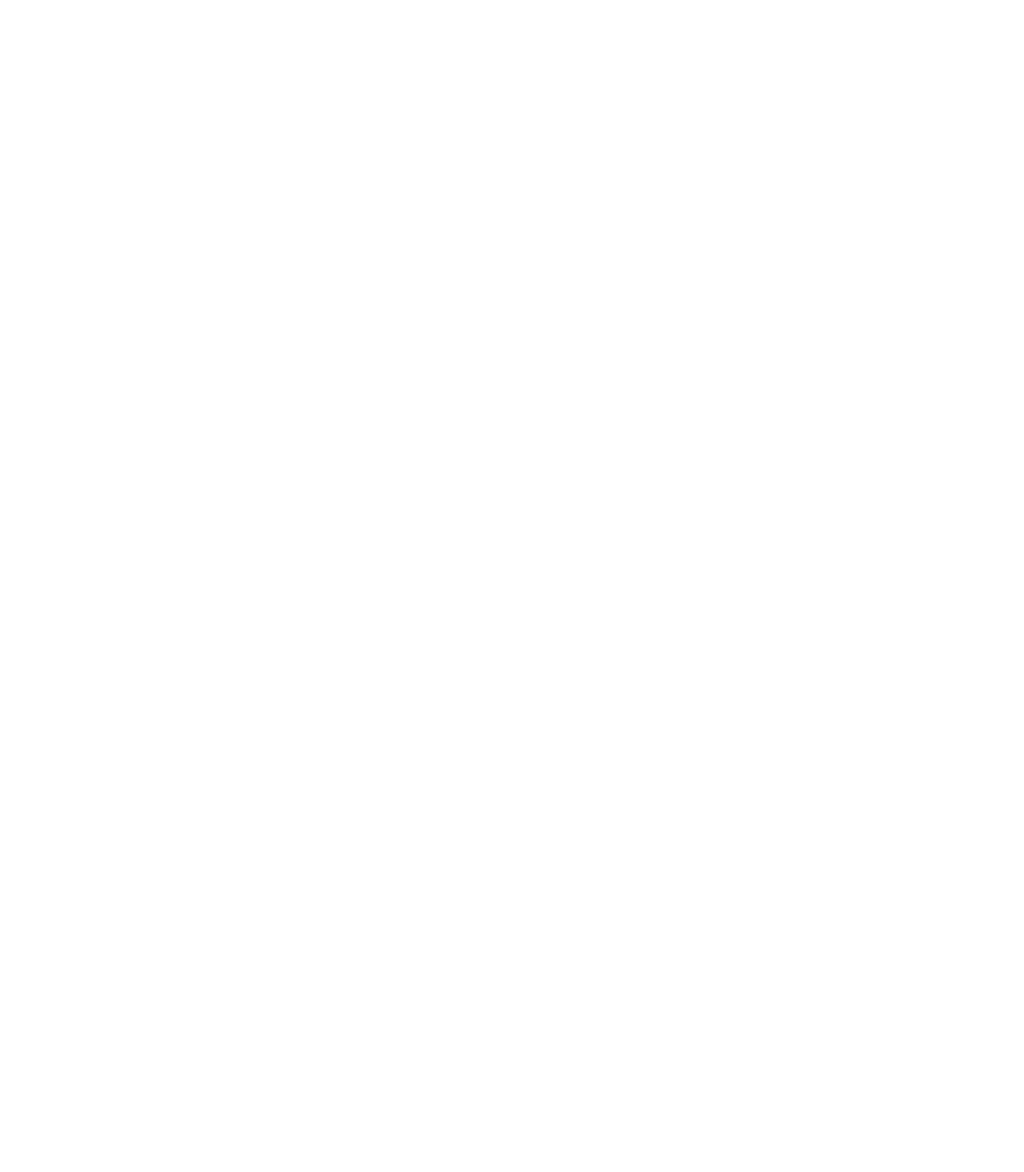
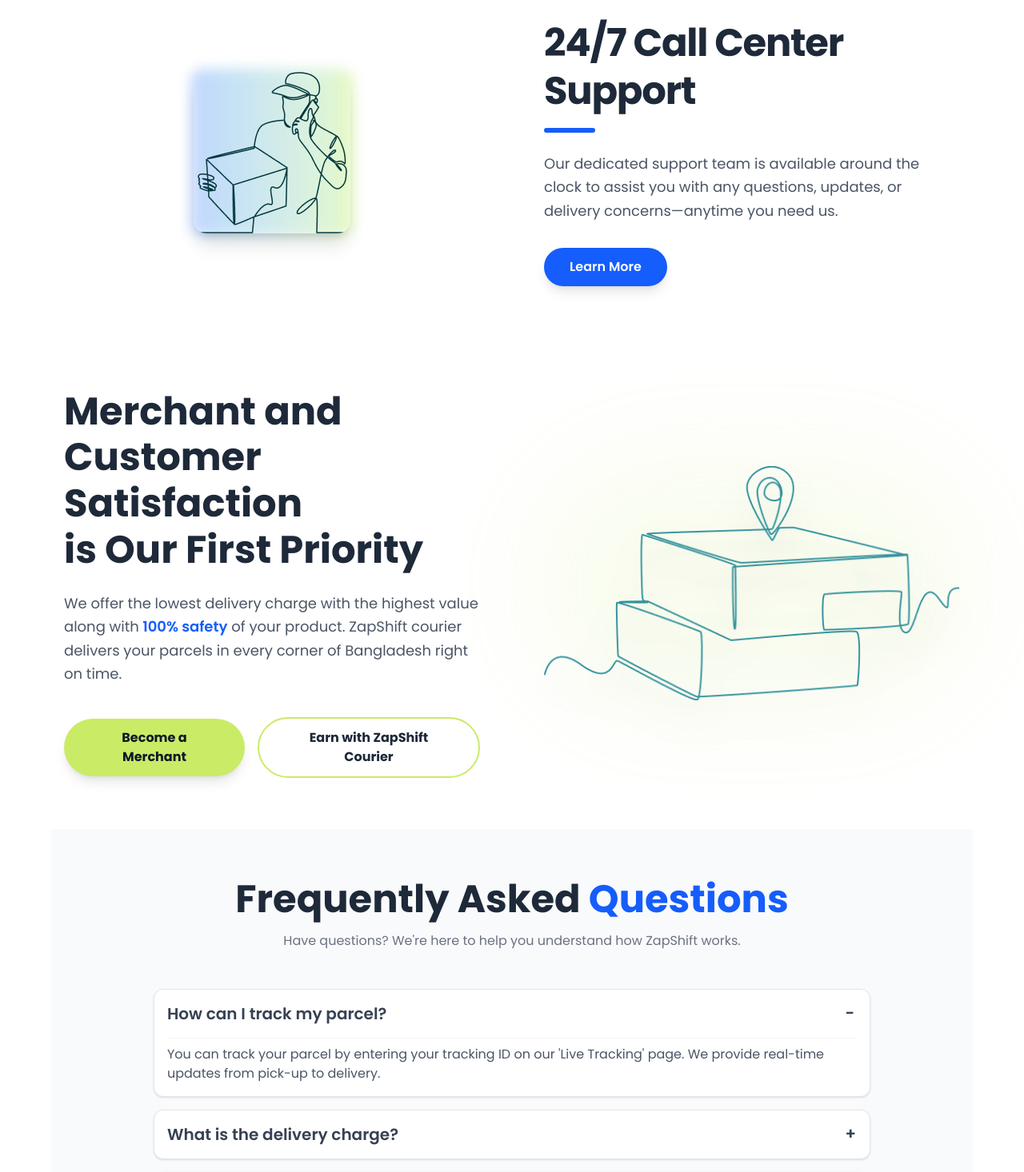
Before and after one commit to md-tahmid-hasan-golap/ZapShift_Client, a React (Vite) app: page / in a window 1280 px wide. Shown: the part 3430-4896 px from the top of the page at 80% size. Before the commit the page ends 2880 px from the top, so only its background shows below. Built offline with nearby package versions, Linux system fonts and the light colour scheme.

Commit message:
add a FaqQuestion

```diff
--- /dev/null
+++ b/src/Components/Customer.jsx
@@ -0,0 +1,51 @@
+import React from "react";
+import location from "../../src/assets/banner/location-merchant.png";
+
+const Customer = () => {
+  return (
+    <section className="py-16 px-4 max-w-7xl mx-auto">
+      <div className="flex flex-col md:flex-row items-center gap-10 lg:gap-20">
+        {/* Left Content Section */}
+        <div className="w-full md:w-1/2 text-center md:text-left space-y-6 order-2 md:order-1">
+          <h2 className="text-3xl md:text-5xl font-bold text-gray-800 leading-[1.2]">
+            Merchant and Customer Satisfaction{" "}
+            <br className="hidden lg:block" /> is Our First Priority
+          </h2>
+
+          <p className="text-gray-600 text-lg leading-relaxed max-w-xl mx-auto md:mx-0">
+            We offer the lowest delivery charge with the highest value along
+            with
+            <span className="font-semibold text-blue-600"> 100% safety</span> of
+            your product. ZapShift courier delivers your parcels in every corner
+            of Bangladesh right on time.
+          </p>
+
+          <div className="flex flex-col sm:flex-row items-center gap-4 pt-4">
+            <button className="w-full sm:w-auto bg-[#CAEB66] hover:bg-[#b8d955] text-gray-900 font-bold py-3 px-8 rounded-full shadow-lg transition-all transform hover:scale-105">
+              Become a Merchant
+            </button>
+            <button className="w-full sm:w-auto border-2 border-[#CAEB66] text-gray-800 font-bold py-3 px-8 rounded-full hover:bg-[#CAEB66] transition-all transform hover:scale-105">
+              Earn with ZapShift Courier
+            </button>
+          </div>
+        </div>
+
+        {/* Right Image Section */}
+        <div className="w-full md:w-1/2 order-1 md:order-2">
+          <div className="relative group">
+            {/* Background Decor (Optional) */}
+            <div className="absolute -inset-4 bg-[#CAEB66] opacity-10 rounded-full blur-3xl group-hover:opacity-20 transition-opacity"></div>
+
+            <img
+              src={location}
+              alt="Merchant Location"
+              className="relative w-full h-auto object-contain drop-shadow-2xl animate-pulse-slow transform group-hover:translate-y-[-10px] transition-transform duration-500"
+            />
+          </div>
+        </div>
+      </div>
+    </section>
+  );
+};
+
+export default Customer;
--- /dev/null
+++ b/src/Components/FaqQuestion.jsx
@@ -0,0 +1,77 @@
+import React from "react";
+
+const FaqQuestion = () => {
+  const faqs = [
+    {
+      id: 1,
+      question: "How can I track my parcel?",
+      answer:
+        "You can track your parcel by entering your tracking ID on our 'Live Tracking' page. We provide real-time updates from pick-up to delivery.",
+    },
+    {
+      id: 2,
+      question: "What is the delivery charge?",
+      answer:
+        "Our delivery charges start from 60 BDT within Dhaka. For nationwide delivery, the cost depends on the weight and location of the parcel.",
+    },
+    {
+      id: 3,
+      question: "How do I become a merchant?",
+      answer:
+        "To become a merchant, click on the 'Become a Merchant' button, fill out the form with your business details, and our team will contact you shortly.",
+    },
+    {
+      id: 4,
+      question: "Do you provide cash on delivery (COD)?",
+      answer:
+        "Yes, we provide 100% secure cash on delivery services all over Bangladesh with the fastest payment settlement for merchants.",
+    },
+    {
+      id: 5,
+      question: "What should I do if my parcel is delayed?",
+      answer:
+        "If your parcel is delayed beyond the estimated time, please contact our 24/7 support center or message us with your tracking ID.",
+    },
+  ];
+
+  return (
+    <section className="py-16 px-4 bg-gray-50">
+      <div className="max-w-4xl mx-auto">
+        {/* Title Section */}
+        <div className="text-center mb-12">
+          <h2 className="text-3xl md:text-5xl font-bold text-gray-800 mb-4">
+            Frequently Asked <span className="text-blue-600">Questions</span>
+          </h2>
+          <p className="text-gray-500">
+            Have questions? We're here to help you understand how ZapShift
+            works.
+          </p>
+        </div>
+
+        {/* Accordion Container */}
+        <div className="space-y-4">
+          {faqs.map((faq) => (
+            <div
+              key={faq.id}
+              className="collapse collapse-plus bg-white border border-gray-200 rounded-xl shadow-sm hover:shadow-md transition-shadow"
+            >
+              <input
+                type="radio"
+                name="my-accordion-3"
+                defaultChecked={faq.id === 1}
+              />
+              <div className="collapse-title text-xl font-semibold text-gray-700">
+                {faq.question}
+              </div>
+              <div className="collapse-content text-gray-600">
+                <p className="pt-2 border-t border-gray-100">{faq.answer}</p>
+              </div>
+            </div>
+          ))}
+        </div>
+      </div>
+    </section>
+  );
+};
+
+export default FaqQuestion;
--- a/src/Components/Home.jsx
+++ b/src/Components/Home.jsx
@@ -3,6 +3,9 @@
 import Works from "./Works";
 import Services from "./Services";
 import Brands from "./Brands";
+import LiveParcel from "./LiveParcel";
+import Customer from "./Customer";
+import FaqQuestion from "./FaqQuestion";
 
 const Home = () => {
   return (
@@ -11,6 +14,9 @@
       <Works></Works>
       <Services></Services>
       <Brands></Brands>
+      <LiveParcel></LiveParcel>
+      <Customer></Customer>
+      <FaqQuestion></FaqQuestion>
     </div>
   );
 };
--- /dev/null
+++ b/src/Components/LiveParcel.jsx
@@ -0,0 +1,69 @@
+import React from "react";
+import liveTraking from "../../src/assets/banner/live-tracking.png";
+import safeDelavery from "../../src/assets/banner/safe-delivery.png";
+
+const LiveParcel = () => {
+  const features = [
+    {
+      id: 1,
+      title: "Live Parcel Tracking",
+      desc: "Stay updated in real-time with our live parcel tracking feature. From pick-up to delivery, monitor your shipment's journey and get instant status updates for complete peace of mind.",
+      image: liveTraking,
+    },
+    {
+      id: 2,
+      title: "100% Safe Delivery",
+      desc: "We ensure your parcels are handled with the utmost care and delivered securely to their destination. Our reliable process guarantees safe and damage-free delivery every time.",
+      image: safeDelavery,
+    },
+    {
+      id: 3,
+      title: "24/7 Call Center Support",
+      desc: "Our dedicated support team is available around the clock to assist you with any questions, updates, or delivery concerns—anytime you need us.",
+      image: safeDelavery, // Ekhane call center-er alada icon thakle bhalo hoy
+    },
+  ];
+
+  return (
+    <section className="py-16 px-4 max-w-7xl mx-auto">
+      <div className="space-y-20 md:space-y-32">
+        {features.map((feature, index) => (
+          <div
+            key={feature.id}
+            className={`flex flex-col md:flex-row items-center gap-10 md:gap-20 ${
+              index % 2 !== 0 ? "md:flex-row-reverse" : ""
+            }`}
+          >
+            {/* Image Section */}
+            <div className="w-full md:w-1/2 flex justify-center">
+              <div className="relative group">
+                <div className="absolute -inset-1 bg-gradient-to-r from-blue-600 to-lime-400 rounded-2xl blur opacity-25 group-hover:opacity-50 transition duration-1000 group-hover:duration-200"></div>
+                <img
+                  src={feature.image}
+                  alt={feature.title}
+                  className="relative rounded-2xl shadow-xl w-full max-w-[500px] object-cover transform hover:scale-105 transition-transform duration-500"
+                />
+              </div>
+            </div>
+
+            {/* Content Section */}
+            <div className="w-full md:w-1/2 text-center md:text-left space-y-4">
+              <h2 className="text-3xl md:text-5xl font-bold text-gray-800 tracking-tight leading-tight">
+                {feature.title}
+              </h2>
+              <div className="w-16 h-1.5 bg-blue-600 mx-auto md:mx-0 rounded-full"></div>
+              <p className="text-gray-600 text-base md:text-lg leading-relaxed pt-2">
+                {feature.desc}
+              </p>
+              <button className="mt-4 px-8 py-3 bg-blue-600 text-white font-semibold rounded-full hover:bg-blue-700 transition-colors shadow-lg hover:shadow-blue-200">
+                Learn More
+              </button>
+            </div>
+          </div>
+        ))}
+      </div>
+    </section>
+  );
+};
+
+export default LiveParcel;
```
